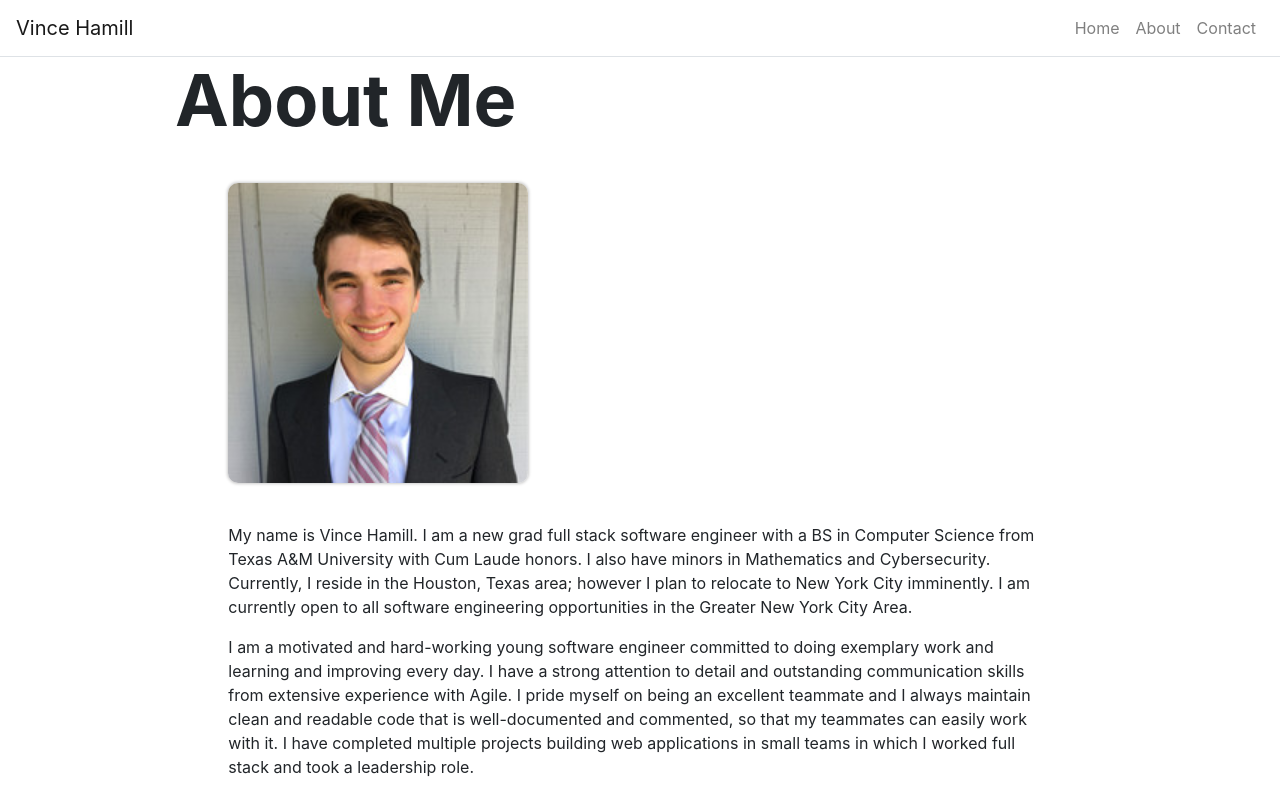
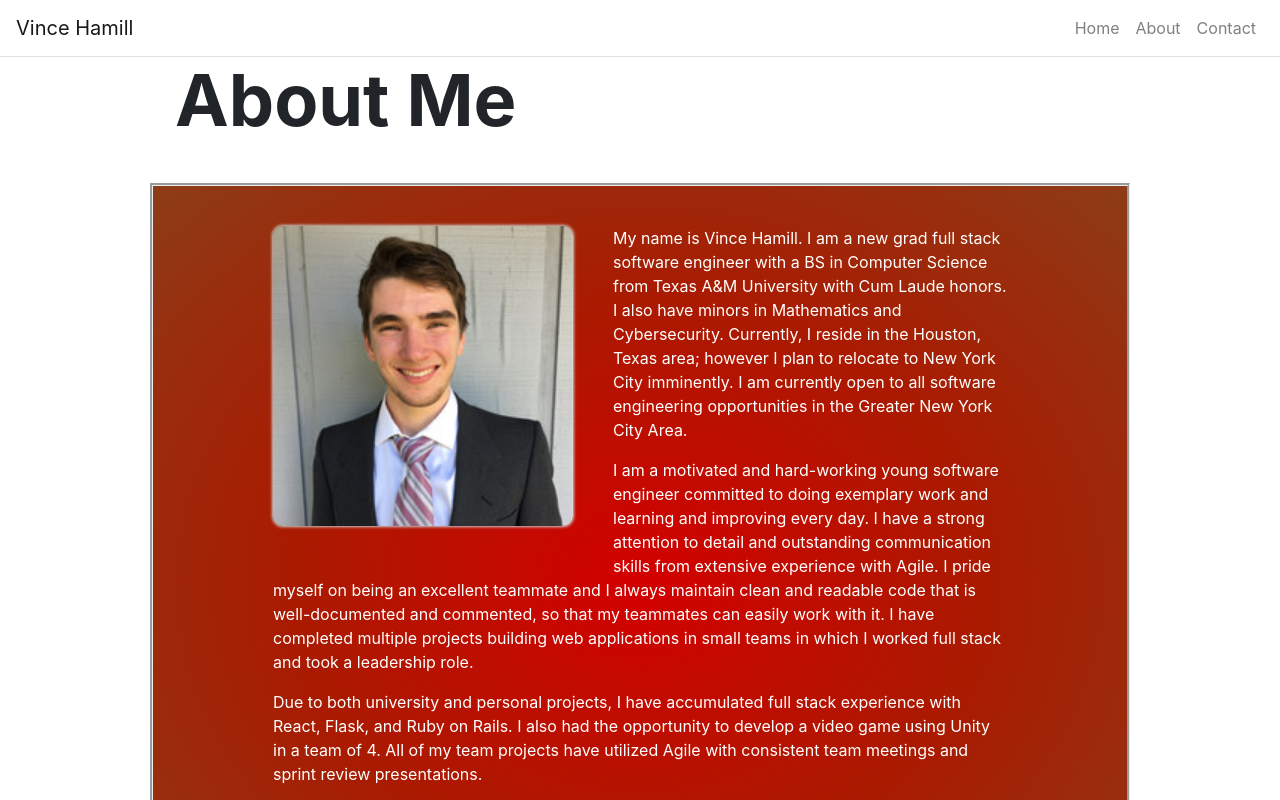
Before and after one commit to vhamill/portfolio-website, a React (Create React App) app: page /about in a window 1280 px wide. Shown: the top 800 px of the page. Built offline with nearby package versions, Linux system fonts and the light colour scheme.

Commit message:
gradient on homepage and aboutpage

```diff
--- a/src/components/CarouselContainer.js
+++ b/src/components/CarouselContainer.js
@@ -76,7 +76,7 @@ class CarouselContainer extends React.Component {
             <div className="container">
                 <div className="row">
                     <div className="col">
-                        <Carousel className="carouselColor" activeIndex={this.state.index} onSelect={handleSelect}>
+                        <Carousel className="carousel-color" activeIndex={this.state.index} onSelect={handleSelect}>
                             <Carousel.Item>
                                 <Card item={this.state.items[0]}/>
                             </Carousel.Item>
--- a/src/index.css
+++ b/src/index.css
@@ -29,6 +29,7 @@ code {
   width: 300px;
   height: 300px;
   margin-bottom: 40px;
+  margin-right: 40px;
   box-shadow: 0px 0px 3px 1px #ccc;
 }
 
@@ -62,6 +63,19 @@ code {
   width: 400px;
 }
 
-.carouselColor {
-  background-color: rgba(255, 86, 86, 0.219);
+.carousel-color {
+  background-image: radial-gradient(rgba(255, 74, 74, 0.932), rgb(253, 110, 110, 0.692), rgba(255, 194, 194, 0.61));
+  border-style: groove;
 }
+
+.about-me-box {
+  /* background-color: rgb(110, 0, 0); */
+  background-image: radial-gradient(rgb(211, 0, 0), rgb(170, 26, 1), rgba(129, 41, 0, 0.911));
+  border-style: groove;
+  margin-left: 150px;
+  margin-right: 150px;
+  padding-top: 40px;
+  padding-left: 120px;
+  padding-right: 120px;
+  color: white;
+}
--- a/src/pages/AboutPage.js
+++ b/src/pages/AboutPage.js
@@ -2,15 +2,18 @@ import React from 'react';
 
 import Hero from '../components/Hero';
 import Content from '../components/Content';
+
+import Col from 'react-bootstrap/Col';
+import Row from 'react-bootstrap/Row';
 
 function AboutPage(props){
 
     return(
         <div>
             <Hero title={props.title} />
+            <div className="about-me-box">
 
-            <Content>
-                <img className="profile-picture-image" src={props.imgSrc} alt={props.imgSrc} />
+                <img className="profile-picture-image" src={props.imgSrc} alt={props.imgSrc} align="left"/>
 
                 <p>My name is Vince Hamill. I am a new grad full stack software engineer with a BS in
                     Computer Science from Texas A&M University with Cum Laude honors. I also have minors
@@ -39,7 +42,8 @@ function AboutPage(props){
 
                 <p>I have programming experience with C#, C++, Java, Python, JavaScript, React, SQL, Kotlin,
                         Ruby on Rails, Go, Unity, HTML, PHP, Matlab, and Haskell.</p>
-            </Content>
+
+            </div>
         </div>
     );
 
```
Lines whose indentation alone changed are shown as unchanged.
